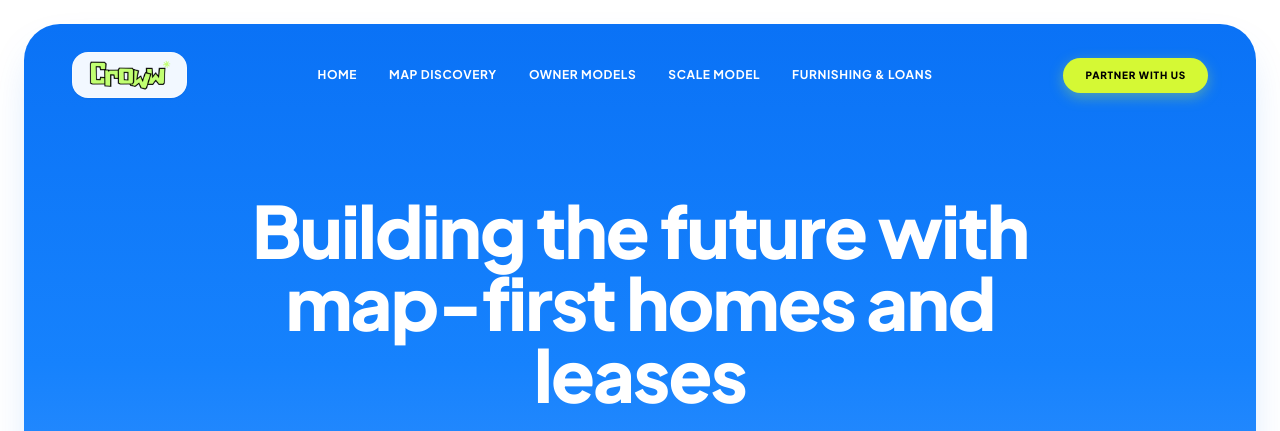
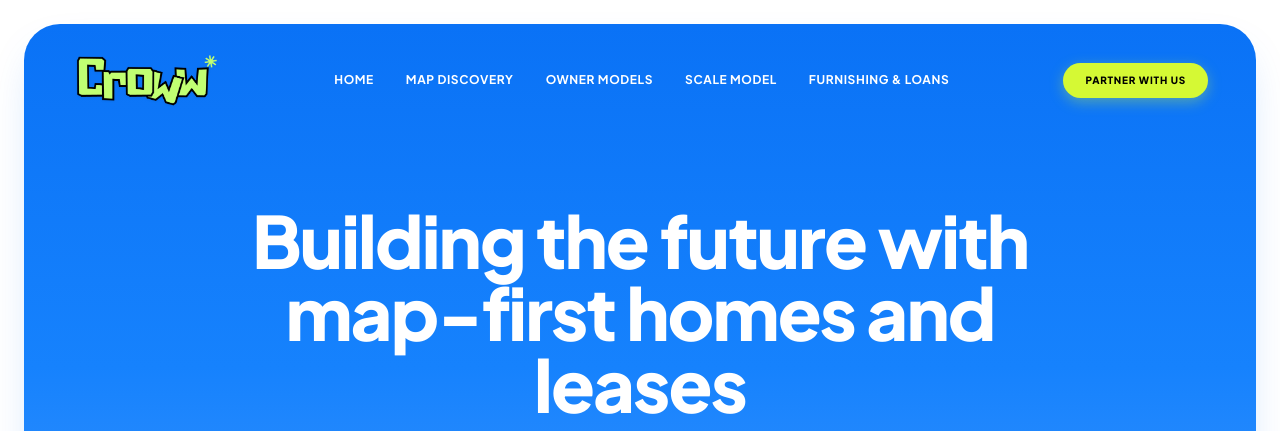
Before and after one commit to nashswamidass/croww, a website: page public/coming-soon.html in a window 1280 px wide. Shown: the top 431 px of the page. Drawn offline with nearby package versions, Linux system fonts and the light colour scheme.

Commit message:
style(web): remove white background box behind logo and enlarge logo size in header

```diff
--- a/public/coming-soon.html
+++ b/public/coming-soon.html
@@ -225,15 +225,13 @@
       <!-- TOP NAVBAR -->
       <nav class="flex items-center justify-between max-w-6xl mx-auto relative z-20">
 
-        <!-- BRAND LOGO (Actual original brand logo with zero whitening/filters) -->
-        <a href="#" class="flex items-center cursor-pointer">
-          <div class="bg-white/95 backdrop-blur-md px-3.5 py-1.5 rounded-2xl shadow-sm border border-white/40 flex items-center transition-transform hover:scale-105">
-            <img
-              src="/croww-logo.png"
-              alt="Croww"
-              class="h-7 sm:h-8 md:h-8.5 w-auto object-contain"
-            />
-          </div>
+        <!-- BRAND LOGO (Actual original brand logo, standalone, no background box, enlarged) -->
+        <a href="#" class="flex items-center cursor-pointer transition-opacity hover:opacity-90">
+          <img
+            src="/croww-logo.png"
+            alt="Croww"
+            class="h-10 sm:h-12 md:h-14 w-auto object-contain drop-shadow-sm"
+          />
         </a>
 
         <!-- NAV LINKS -->
```
Also changed, not shown: dist/index.html.
